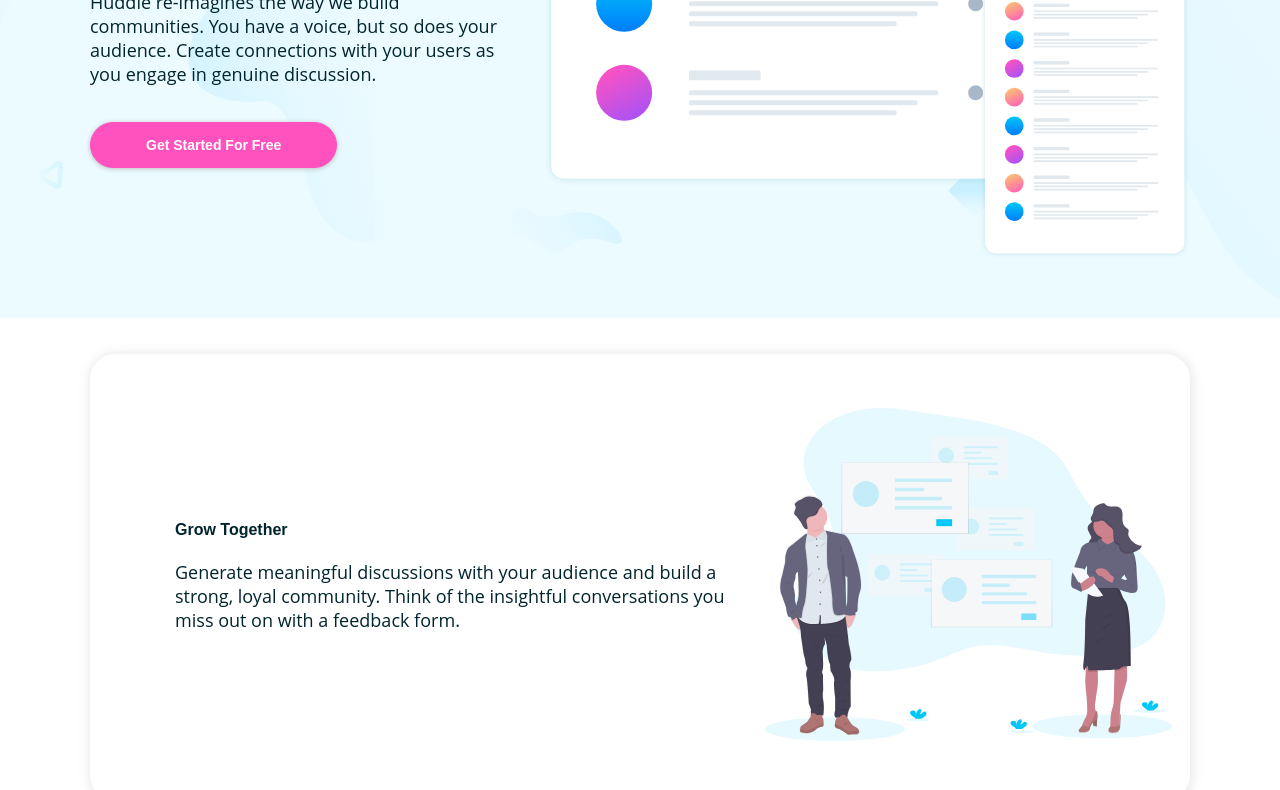
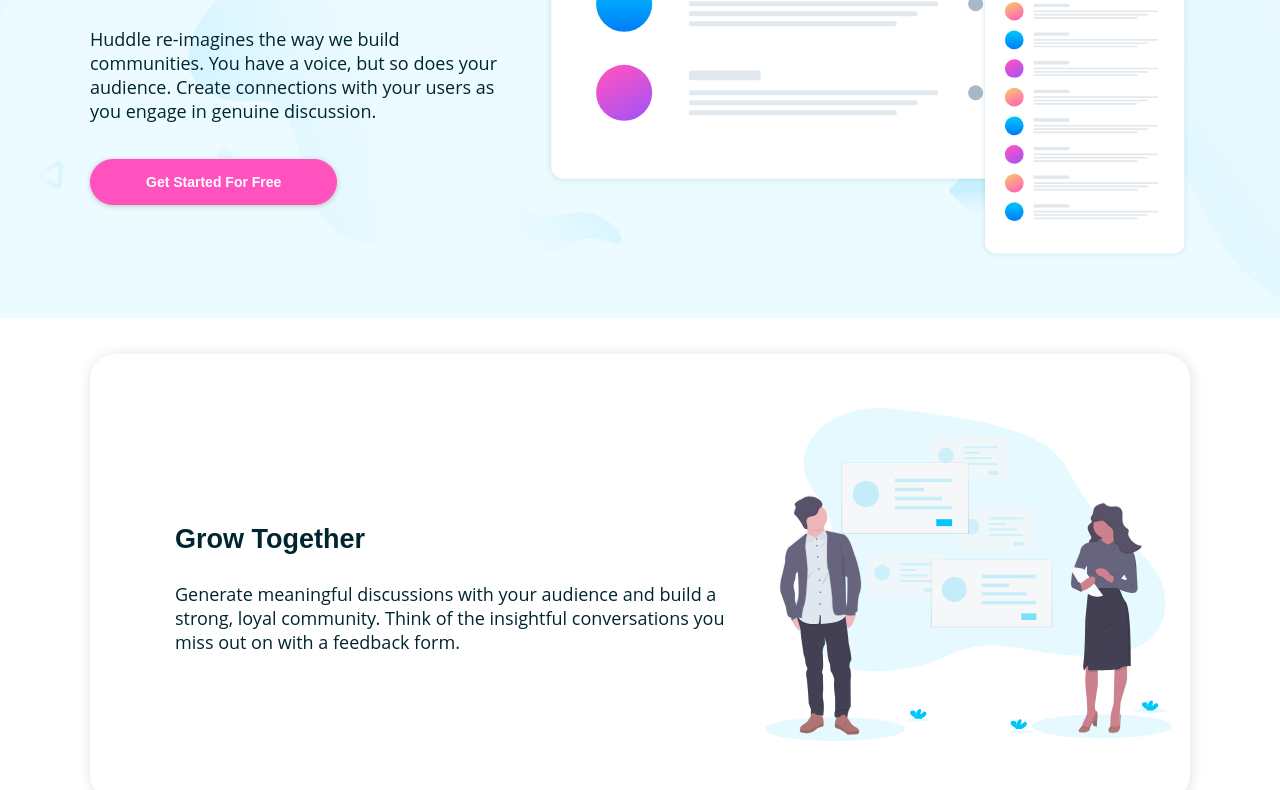
Before and after one commit to Niightmare/huddle-landing, a plain HTML site: page index.html in a window 1280 px wide. Shown: the part 383-1173 px from the top of the page. Drawn offline with Linux system fonts and the light colour scheme.

Commit message:
headers font size fixed

```diff
--- a/style.css
+++ b/style.css
@@ -265,7 +265,7 @@ li img {
   h1,
   h2,
   h3 {
-    font-size: initial;
+    font-size: revert;
   }
 
   .hero-image {
```
